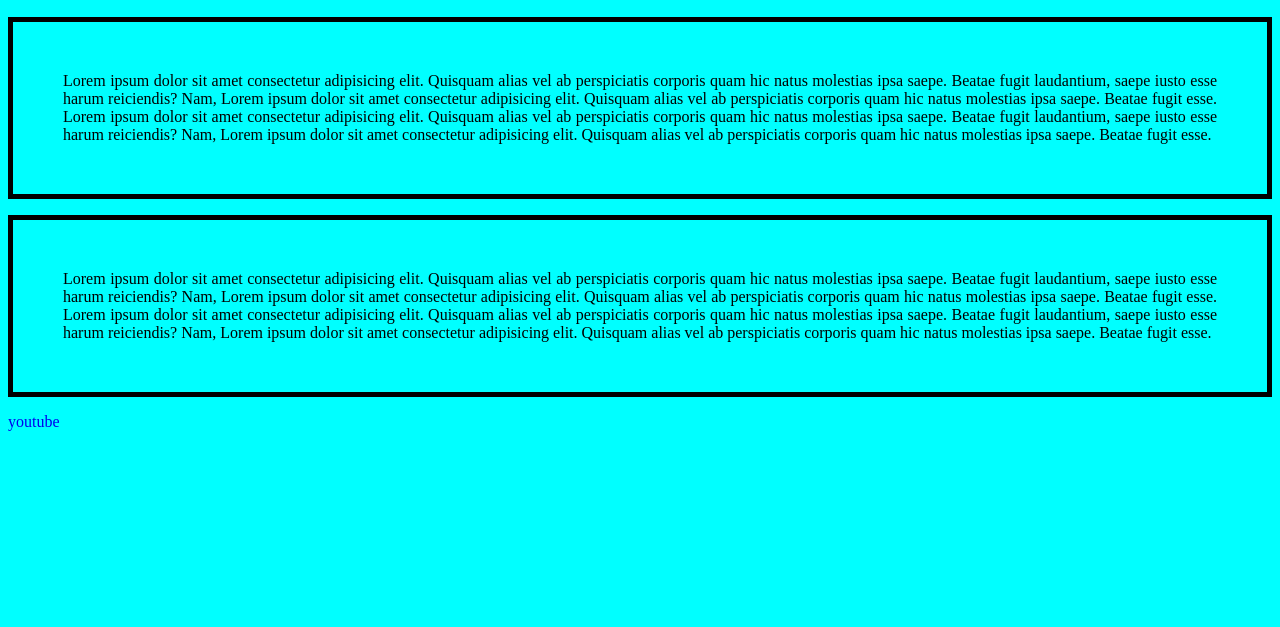
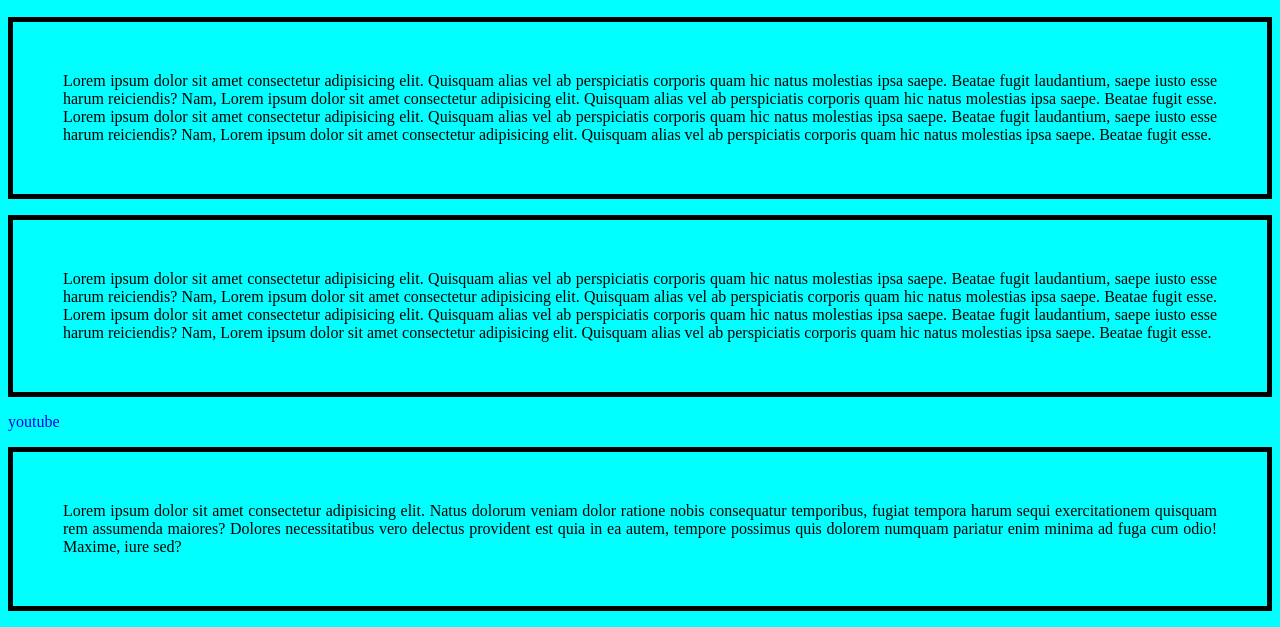
Before and after one commit to Rowjana-jannat/git-file, a plain HTML site: page index2.html in a window 1280 px wide. Shown: the part 738-1365 px from the top of the page. Before the commit the page ends 1177 px from the top, so only its background shows below. Drawn offline with Linux system fonts and the light colour scheme.

Commit message:
first commit

```diff
--- a/index2.html
+++ b/index2.html
@@ -16,5 +16,6 @@
    <p> Lorem ipsum dolor sit amet consectetur adipisicing elit. Quisquam alias vel ab perspiciatis corporis quam hic natus molestias ipsa saepe. Beatae fugit laudantium, saepe iusto esse harum reiciendis? Nam, Lorem ipsum dolor sit amet consectetur adipisicing elit. Quisquam alias vel ab perspiciatis corporis quam hic natus molestias ipsa saepe. Beatae fugit esse. Lorem ipsum dolor sit amet consectetur adipisicing elit. Quisquam alias vel ab perspiciatis corporis quam hic natus molestias ipsa saepe. Beatae fugit laudantium, saepe iusto esse harum reiciendis? Nam, Lorem ipsum dolor sit amet consectetur adipisicing elit. Quisquam alias vel ab perspiciatis corporis quam hic natus molestias ipsa saepe. Beatae fugit esse.</p>
 
     <a href="https://www.youtube.com/" target="_blank">youtube </a>
+    <p>Lorem ipsum dolor sit amet consectetur adipisicing elit. Natus dolorum veniam dolor ratione nobis consequatur temporibus, fugiat tempora harum sequi exercitationem quisquam rem assumenda maiores? Dolores necessitatibus vero delectus provident est quia in ea autem, tempore possimus quis dolorem numquam pariatur enim minima ad fuga cum odio! Maxime, iure sed?</p>
 </body>
 </html>
```
